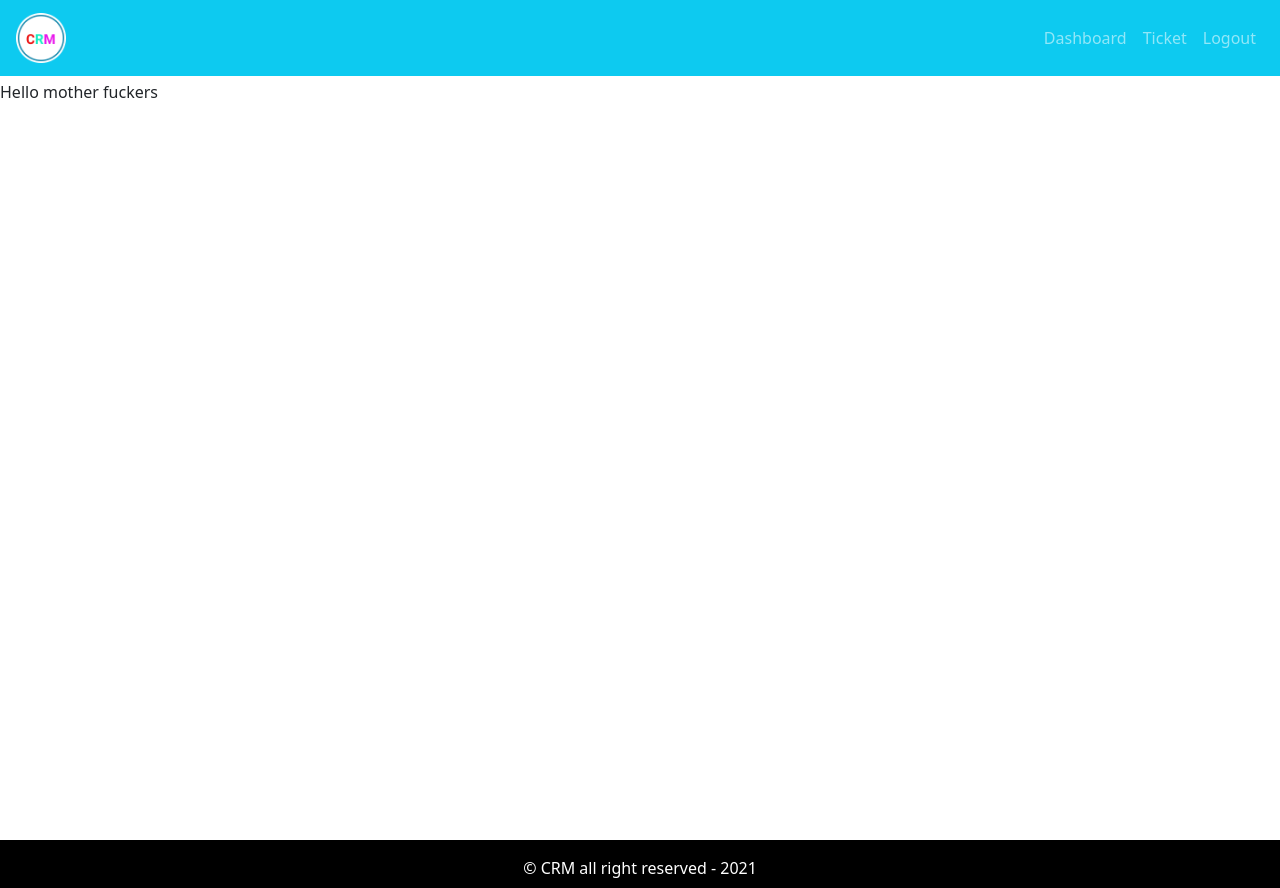
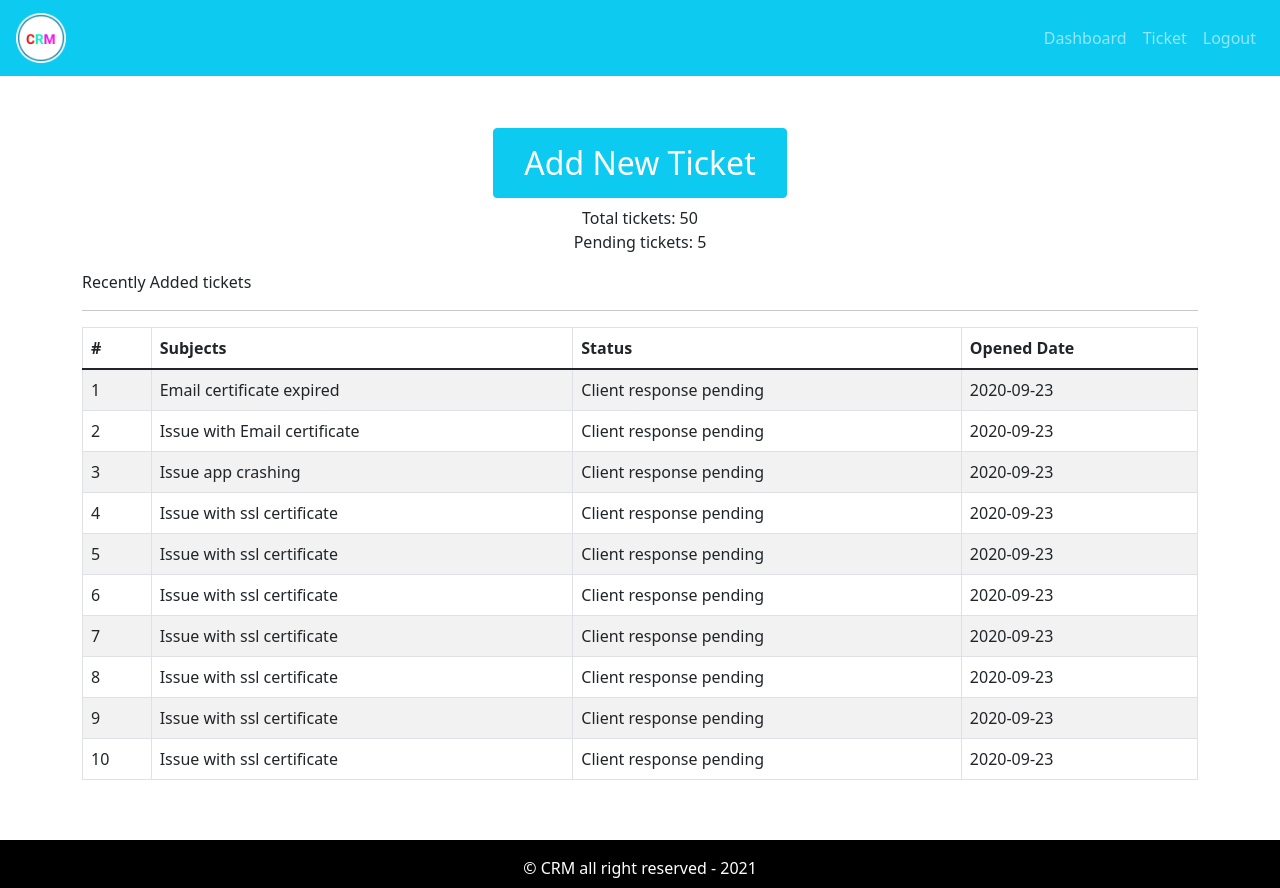
Before and after one commit to Hadit1993/crm-frontend, a React (Create React App) app: page / in a window 1280 px wide. Built offline with nearby package versions, Linux system fonts and the light colour scheme.

Commit message:
dashboard added

```diff
--- a/src/App.tsx
+++ b/src/App.tsx
@@ -1,12 +1,15 @@
 import "./App.css";
 import DefaultLayout from "./layout/DefaultLayout";
+import Dashboard from "./pages/dashboard/Dashboard.page";
 import { Entry } from "./pages/entry/Entry.page";
 
 function App() {
   return (
     <div className="App">
       {/* <Entry /> */}
-      <DefaultLayout>Hello mother fuckers</DefaultLayout>
+      <DefaultLayout>
+        <Dashboard />
+      </DefaultLayout>
     </div>
   );
 }
--- /dev/null
+++ b/src/assets/data/dummy.ticket.json
@@ -0,0 +1,79 @@
+[
+  {
+    "id": 1,
+    "subject": "Email   certificate expired",
+    "status": "Client response pending",
+    "addedAt": "2020-09-23",
+    "history": [
+      {
+        "date": "20-10-10",
+        "message": "sjflsjl",
+        "messageBy": "client"
+      },
+      {
+        "date": "20-10-10",
+        "message": "sjflsjl",
+        "messageBy": "operator"
+      },
+      {
+        "date": "20-10-10",
+        "message": "sjflsjl",
+        "messageBy": "client"
+      }
+    ]
+  },
+  {
+    "id": 2,
+    "subject": "Issue with Email certificate",
+    "status": "Client response pending",
+    "addedAt": "2020-09-23"
+  },
+  {
+    "id": 3,
+    "subject": "Issue app crashing",
+    "status": "Client response pending",
+    "addedAt": "2020-09-23"
+  },
+  {
+    "id": 4,
+    "subject": "Issue with ssl certificate",
+    "status": "Client response pending",
+    "addedAt": "2020-09-23"
+  },
+  {
+    "id": 5,
+    "subject": "Issue with ssl certificate",
+    "status": "Client response pending",
+    "addedAt": "2020-09-23"
+  },
+  {
+    "id": 6,
+    "subject": "Issue with ssl certificate",
+    "status": "Client response pending",
+    "addedAt": "2020-09-23"
+  },
+  {
+    "id": 7,
+    "subject": "Issue with ssl certificate",
+    "status": "Client response pending",
+    "addedAt": "2020-09-23"
+  },
+  {
+    "id": 8,
+    "subject": "Issue with ssl certificate",
+    "status": "Client response pending",
+    "addedAt": "2020-09-23"
+  },
+  {
+    "id": 9,
+    "subject": "Issue with ssl certificate",
+    "status": "Client response pending",
+    "addedAt": "2020-09-23"
+  },
+  {
+    "id": 10,
+    "subject": "Issue with ssl certificate",
+    "status": "Client response pending",
+    "addedAt": "2020-09-23"
+  }
+]
--- /dev/null
+++ b/src/components/ticketTable/TicketTable.comp.tsx
@@ -0,0 +1,37 @@
+import { Table } from "react-bootstrap";
+import Ticket from "../../models/Ticket";
+
+const TicketTable = (props: { tickets: Ticket[] }) => {
+  return (
+    <Table striped bordered hover>
+      <thead>
+        <tr>
+          <th>#</th>
+          <th>Subjects</th>
+          <th>Status</th>
+          <th>Opened Date</th>
+        </tr>
+      </thead>
+      <tbody>
+        {props.tickets.length > 0 ? (
+          props.tickets.map((ticket) => (
+            <tr key={ticket.id.toString()}>
+              <td>{ticket.id}</td>
+              <td>{ticket.subject}</td>
+              <td>{ticket.status}</td>
+              <td>{ticket.addedAt}</td>
+            </tr>
+          ))
+        ) : (
+          <tr>
+            <td colSpan={4} className="text-center">
+              No ticket submitted
+            </td>
+          </tr>
+        )}
+      </tbody>
+    </Table>
+  );
+};
+
+export default TicketTable;
--- /dev/null
+++ b/src/models/History.ts
@@ -0,0 +1,5 @@
+export default interface History {
+  date: string;
+  message: string;
+  messageBy: string;
+}
--- /dev/null
+++ b/src/models/Ticket.ts
@@ -0,0 +1,7 @@
+export default interface Ticket {
+  id: number;
+  subject: string;
+  status: string;
+  addedAt: string;
+  history?: History[];
+}
--- /dev/null
+++ b/src/pages/dashboard/Dashboard.page.tsx
@@ -0,0 +1,39 @@
+import { Container, Row, Col, Button } from "react-bootstrap";
+import TicketTable from "../../components/ticketTable/TicketTable.comp";
+import tickets from "../../assets/data/dummy.ticket.json";
+import Ticket from "../../models/Ticket";
+
+const Dashboard = () => {
+  return (
+    <Container>
+      <Row>
+        <Col className="text-center mt-5 mb-2">
+          <Button
+            variant="info"
+            style={{ fontSize: "2rem", padding: "10px 30px", color: "white" }}
+          >
+            Add New Ticket
+          </Button>
+        </Col>
+      </Row>
+      <Row>
+        <Col className="text-center  mb-2">
+          <div>Total tickets: 50</div>
+          <div>Pending tickets: 5</div>
+        </Col>
+      </Row>
+
+      <Row>
+        <Col className="mt-2">Recently Added tickets</Col>
+      </Row>
+      <hr />
+      <Row>
+        <Col className="recent-ticket">
+          <TicketTable tickets={tickets as Ticket[]} />
+        </Col>
+      </Row>
+    </Container>
+  );
+};
+
+export default Dashboard;
```
